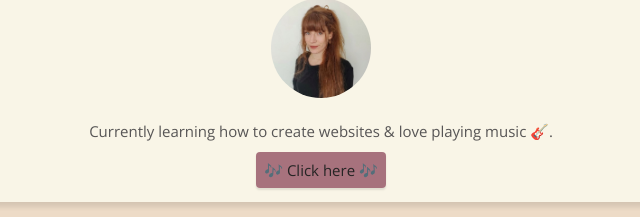
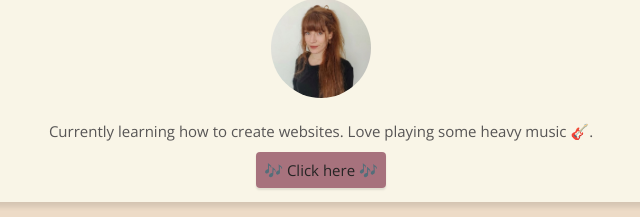
Before and after one commit to LucieGaget/profile, a plain HTML site: page index.html in a window 1280 px wide. Shown: the part 72-289 px from the top of the page, 319-959 px from the left. Drawn offline with nearby package versions, Linux system fonts and the light colour scheme.

Commit message:
prettier profil

```diff
--- a/index.html
+++ b/index.html
@@ -19,7 +19,7 @@
     <div class="light-card text-center">
       <h1>Hello I'm Lucie!</h1>
       <img src="images/IMG_Lucie (1).jpg" alt="picture Lucie" id="main-picture" class="img-circle">
-      <p>Currently learning how to create websites & love playing music 🎸.</p>
+      <p>Currently learning how to create websites. Love playing some heavy music 🎸.</p>
         <a href="https://witchorious.bandcamp.com/album/witchorious" class="btn-purple">🎶 Click here 🎶</a>
       </p>
     </div>
```
